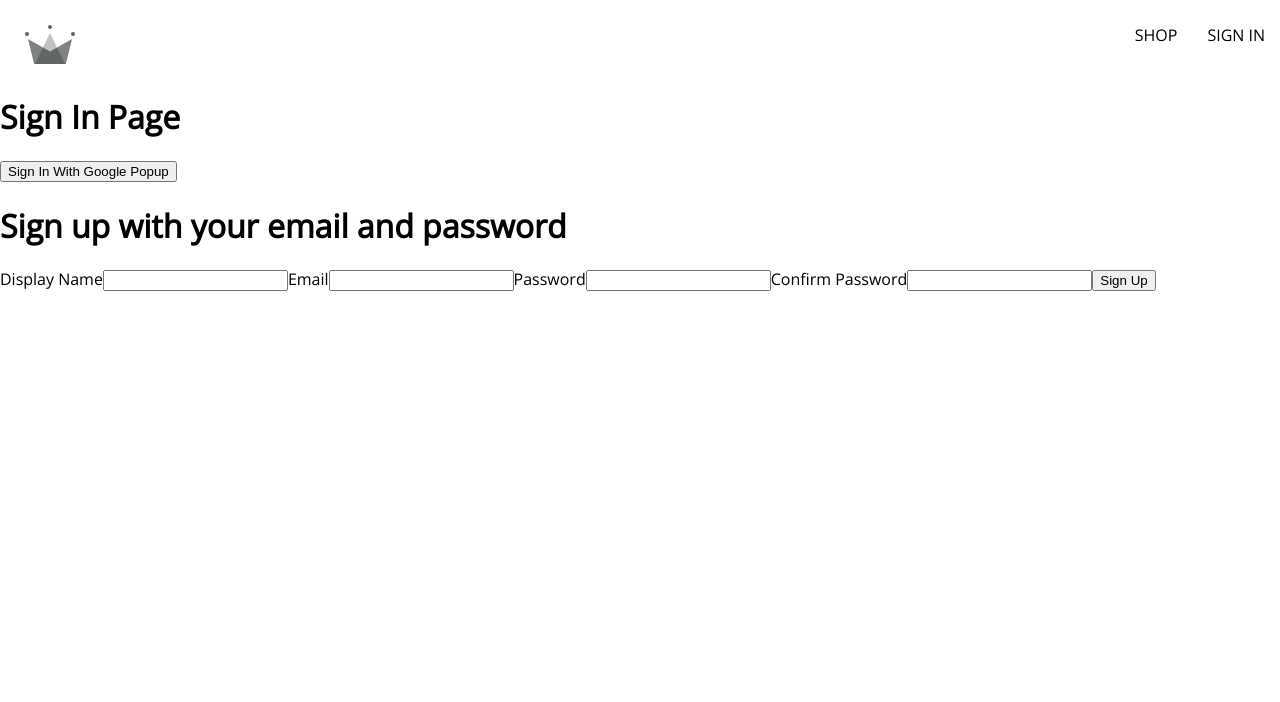
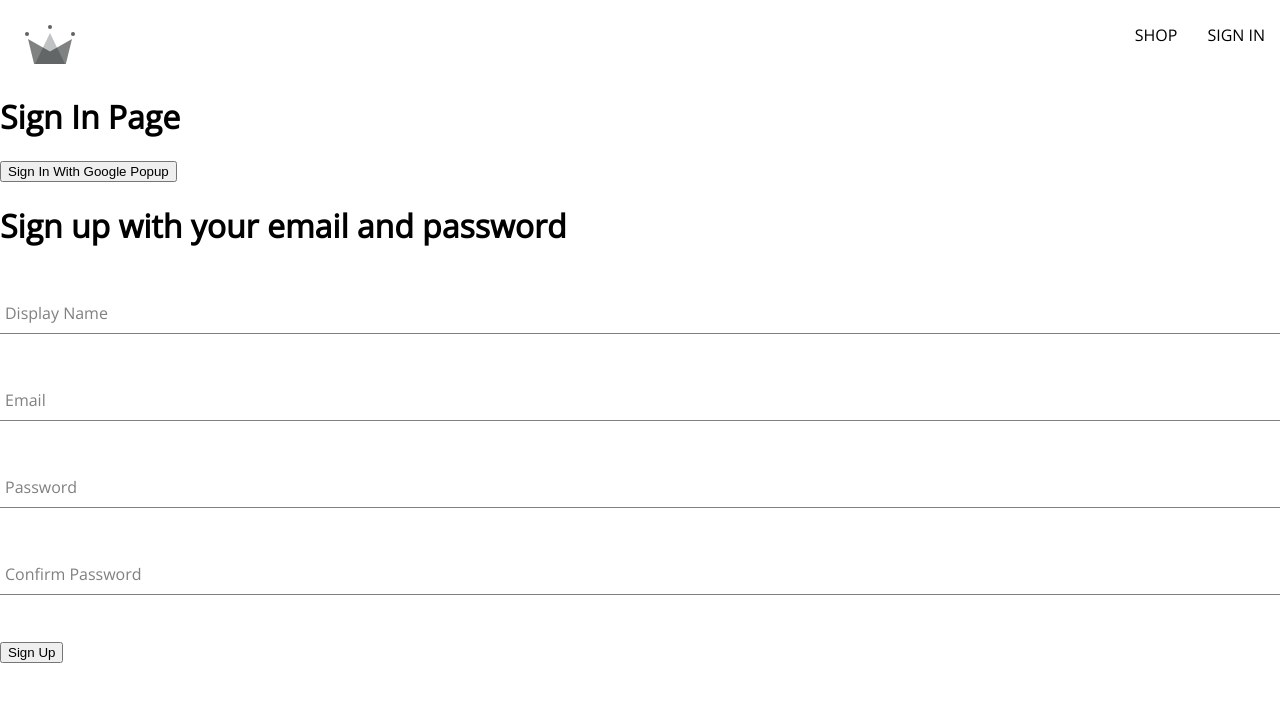
Before and after one commit to emrecolak-23/react-ecommerce, a React (Create React App) app: page /sign-in in a window 1280 px wide. Shown: the top 702 px of the page. Built offline with nearby package versions, Linux system fonts and the light colour scheme; a web font is replaced by a local one.

Commit message:
generalizing form input component

```diff
--- /dev/null
+++ b/src/components/form-input/form-input.component.js
@@ -0,0 +1,21 @@
+import './form-input.styles.scss';
+
+const FormInput = ({ label, ...otherProps }) => {
+  return (
+    <div className="group">
+      <input className="form-input" {...otherProps} />
+
+      {label && (
+        <label
+          className={`${
+            otherProps.value.length ? 'shrink' : ''
+          } form-input-label`}
+        >
+          {label}
+        </label>
+      )}
+    </div>
+  );
+};
+
+export default FormInput;
--- /dev/null
+++ b/src/components/form-input/form-input.styles.scss
@@ -0,0 +1,54 @@
+$sub-color: grey;
+$main-color: black;
+
+@mixin shrinkLabel {
+  top: -14px;
+  font-size: 12px;
+  color: $main-color;
+}
+
+.group {
+  position: relative;
+  margin: 45px 0;
+
+  .form-input {
+    background: none;
+    background-color: white;
+    color: $sub-color;
+    font-size: 18px;
+    padding: 10px 10px 10px 5px;
+    display: block;
+    width: 100%;
+    border: none;
+    border-radius: 0;
+    border-bottom: 1px solid $sub-color;
+    margin: 25px 0;
+
+    &:focus {
+      outline: none;
+    }
+
+    &:focus ~ .form-input-label {
+      @include shrinkLabel();
+    }
+  }
+
+  input[type='password'] {
+    letter-spacing: 0.3em;
+  }
+
+  .form-input-label {
+    color: $sub-color;
+    font-size: 16px;
+    font-weight: normal;
+    position: absolute;
+    pointer-events: none;
+    left: 5px;
+    top: 10px;
+    transition: 300ms ease all;
+
+    &.shrink {
+      @include shrinkLabel();
+    }
+  }
+}
--- a/src/components/sign-up-form/sign-up-form.compnent.js
+++ b/src/components/sign-up-form/sign-up-form.compnent.js
@@ -1,6 +1,11 @@
 import { useState } from 'react';
 
-import { createAuthUserWithEmailAndPassword } from '../../utils/firebase/firebase.utils';
+import {
+  createAuthUserWithEmailAndPassword,
+  createUserDocumentFromAuth,
+} from '../../utils/firebase/firebase.utils';
+
+import FormInput from '../form-input/form-input.component';
 
 const defaultFormFields = {
   displayName: '',
@@ -13,10 +18,31 @@
   const [formFields, setFormFields] = useState(defaultFormFields);
   const { displayName, email, password, confirmPassword } = formFields;
 
-  console.log(formFields);
+  const resetFormFields = () => {
+    setFormFields(defaultFormFields);
+  };
 
-  const handleSubmit = (event) => {
+  const handleSubmit = async (event) => {
     event.preventDefault();
+    if (password !== confirmPassword) {
+      alert('Passwords do not match');
+      return;
+    }
+
+    try {
+      const { user } = await createAuthUserWithEmailAndPassword(
+        email,
+        password
+      );
+      await createUserDocumentFromAuth(user, { displayName });
+      resetFormFields();
+    } catch (error) {
+      if (error.code === 'auth/email-already-in-use') {
+        alert('Can not create an account, email already in use');
+      } else {
+        console.log('user creation encountered error: ', error);
+      }
+    }
   };
 
   const handleChange = (event) => {
@@ -28,32 +54,32 @@
     <div>
       <h1>Sign up with your email and password</h1>
       <form onSubmit={handleSubmit}>
-        <label>Display Name</label>
-        <input
+        <FormInput
+          label="Display Name"
           type="text"
           name="displayName"
           value={displayName}
           onChange={handleChange}
           required
         />
-        <label>Email</label>
-        <input
+        <FormInput
+          label="Email"
           type="email"
           name="email"
           value={email}
           onChange={handleChange}
           required
         />
-        <label>Password</label>
-        <input
+        <FormInput
+          label="Password"
           type="password"
           name="password"
           value={password}
           onChange={handleChange}
           required
         />
-        <label>Confirm Password</label>
-        <input
+        <FormInput
+          label="Confirm Password"
           type="password"
           name="confirmPassword"
           value={confirmPassword}
--- a/src/utils/firebase/firebase.utils.js
+++ b/src/utils/firebase/firebase.utils.js
@@ -34,7 +34,10 @@
 
 export const db = getFirestore();
 
-export const createUserDocumentFromAuth = async (userAuth) => {
+export const createUserDocumentFromAuth = async (
+  userAuth,
+  additionalInformation = {}
+) => {
   if (!userAuth) return;
   const userDocRef = doc(db, 'users', userAuth.uid);
   const userSnapshot = await getDoc(userDocRef);
@@ -49,6 +52,7 @@
         displayName,
         email,
         createdAt,
+        ...additionalInformation,
       });
     } catch (error) {
       console.log('error creating the user', error.message);
```
